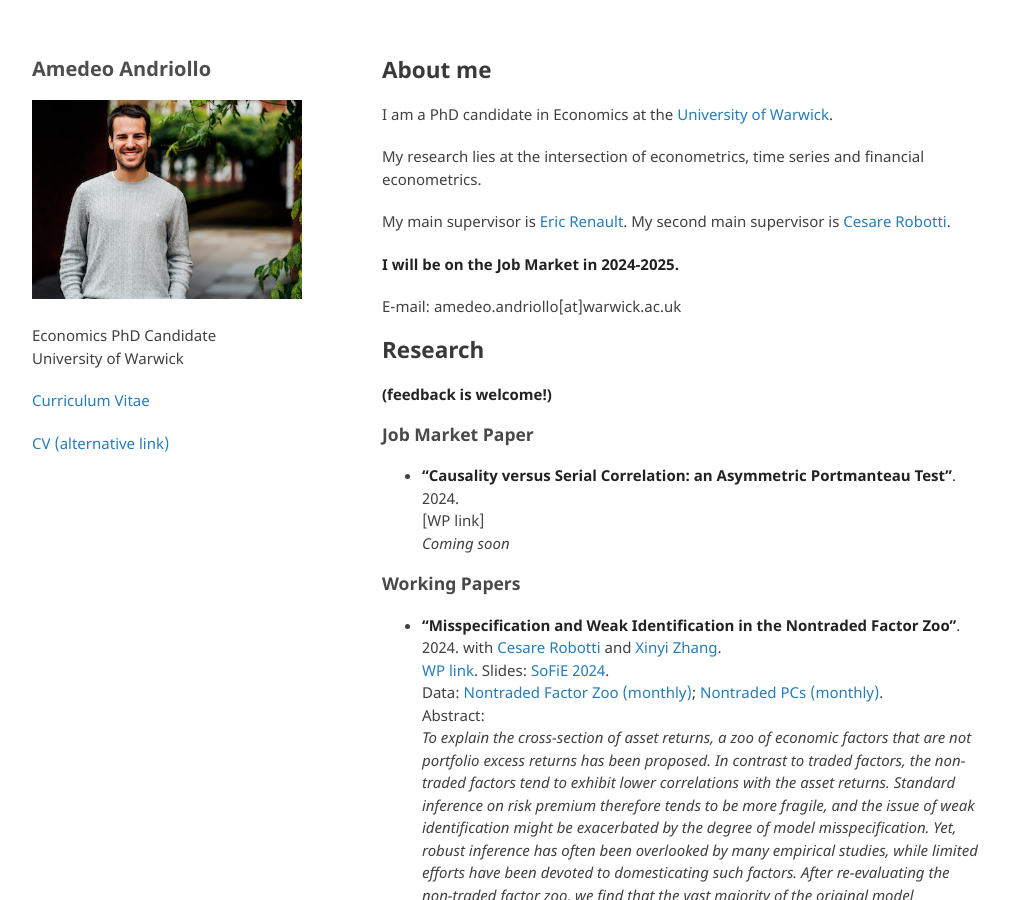
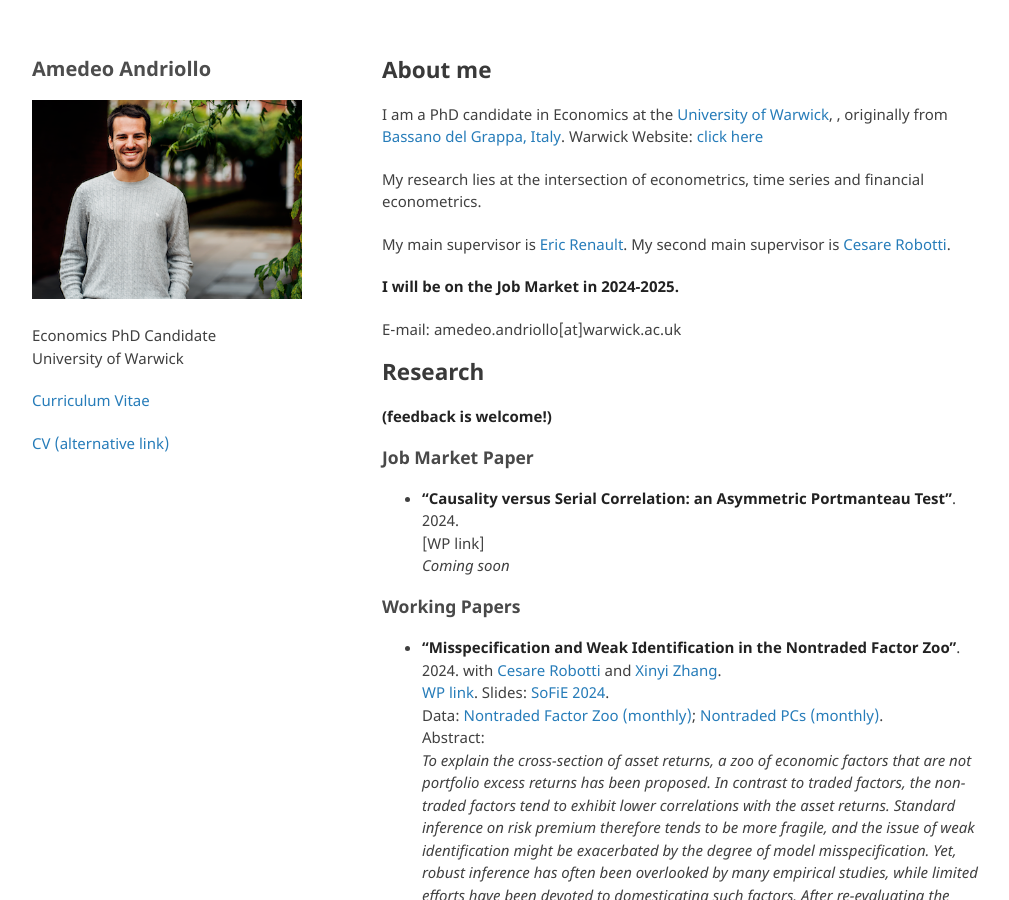
Before and after one commit to amandri/amandri.github.io, a Jekyll site: the page built from index.md, in a window 1280 px wide and 900 px high. Shown: the whole window, without its empty margins (133-1142 px from the left). Built offline with Jekyll 4.4.1, drawn with Linux system fonts in a browser that asks for light colours; the repository's description, which GitHub fills in, is left out; our own code applies the rules of GitHub Pages for plain Markdown files.

Commit message:
Update index.md

```diff
--- a/index.md
+++ b/index.md
@@ -4,7 +4,7 @@ layout: default
 
 ## About me
 
-I am a PhD candidate in Economics at the [University of Warwick](https://warwick.ac.uk/fac/soc/economics/).
+I am a PhD candidate in Economics at the [University of Warwick](https://warwick.ac.uk/fac/soc/economics/), , originally from [Bassano del Grappa, Italy](https://en.wikipedia.org/wiki/Bassano_del_Grappa). Warwick Website: [click here](https://warwick.ac.uk/fac/soc/economics/staff/aandriollo/)
 
 My research lies at the intersection of econometrics, time series and financial econometrics.
 
```
